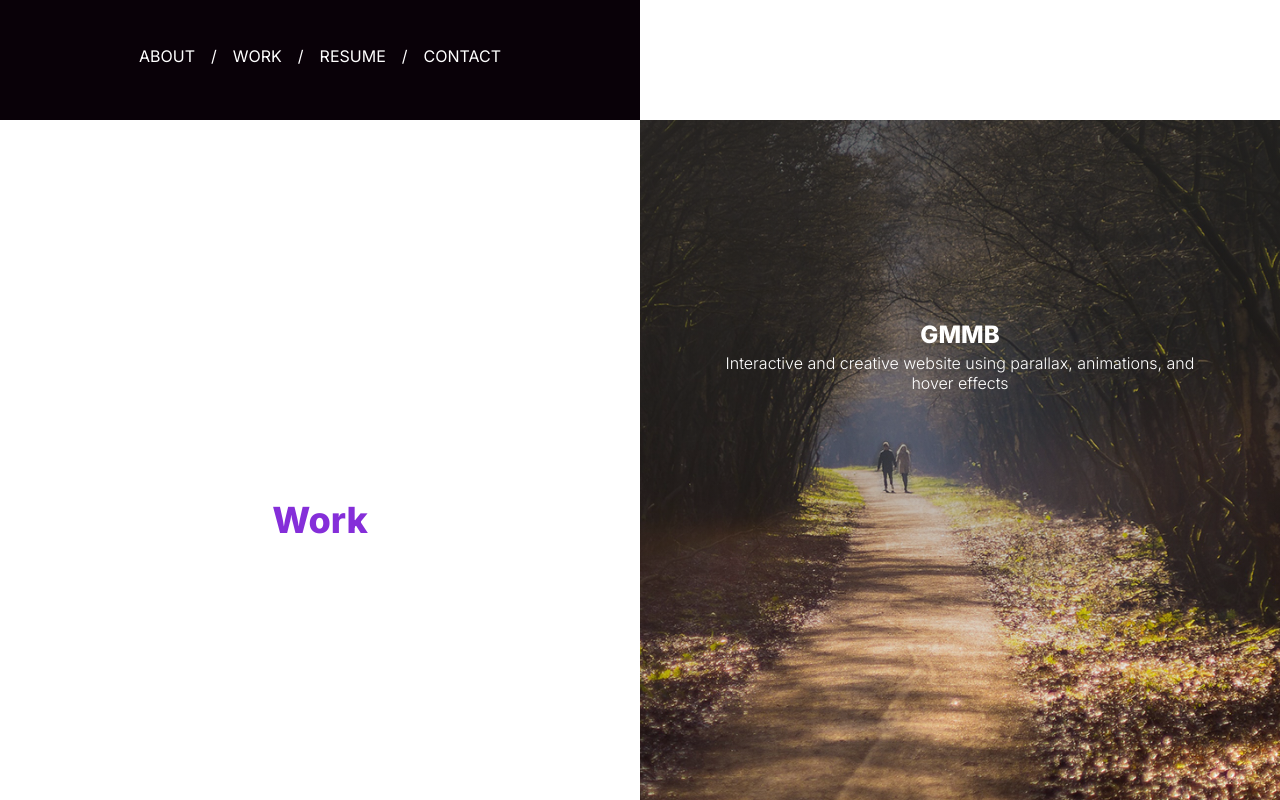
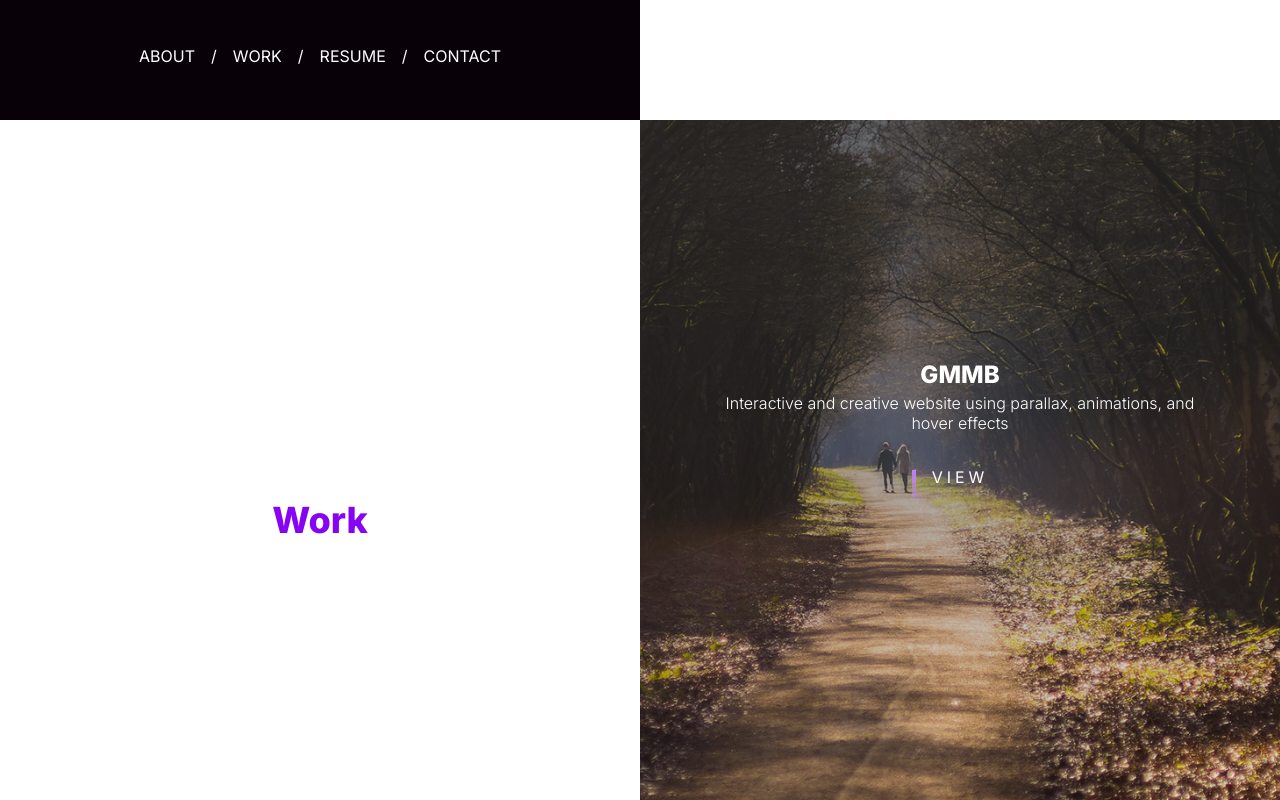
Before and after one commit to Cathy347Le/react-portfolio, a React (Create React App) app: page / in a window 1280 px wide. Shown: the part 1480-2280 px from the top of the page. Built offline with nearby package versions, Linux system fonts and the light colour scheme.

Commit message:
add button into project component

```diff
--- a/src/Components/Project.jsx
+++ b/src/Components/Project.jsx
@@ -13,6 +13,19 @@ class Project extends Component {
         <div className="project-content">
           <h3>{this.props.project.title}</h3>
           <h4 className="description">{this.props.project.description}</h4>
+          <div className="button-container">
+            <a
+              href={this.props.project.linkURL}
+              target="_blank"
+              rel="noreferrer"
+            >
+              <span></span>
+              <span></span>
+              <span></span>
+              <span></span>
+              View
+            </a>
+          </div>
         </div>
       </div>
     );
--- a/src/Components/Work.jsx
+++ b/src/Components/Work.jsx
@@ -23,7 +23,7 @@ class Work extends Component {
           description:
             "Interactive and creative website using parallax, animations, and hover effects",
           backgroundImage: "../images/project-acaai.jpeg",
-          linkURL: "https://www.gmmb.com/",
+          linkURL: "https://acaai.org/",
         },
         {
           id: 3,
--- a/src/Components/Work.scss
+++ b/src/Components/Work.scss
@@ -1,4 +1,5 @@
-$purple: #852ed9;
+$purple: #8703f4;
+$neon-purple: #c581fe;
 $black: #090108;
 $white: #ffffff;
 
@@ -39,12 +40,120 @@ $white: #ffffff;
         align-items: center;
         color: white;
         position: relative;
-        top: 25%;
+        top: 30%;
         max-width: 500px;
         margin: auto;
         text-align: center;
         .description {
           font-weight: 300;
+        }
+        .button-container {
+          a {
+            position: relative;
+            display: inline-block;
+            padding: 10px 20px;
+            color: white;
+            font-size: 16px;
+            font-weight: 400;
+            text-decoration: none;
+            text-transform: uppercase;
+            overflow: hidden;
+            transition: 0.5s;
+            margin-top: 24px;
+            letter-spacing: 4px;
+          }
+
+          a:hover {
+            background: $purple;
+            color: #fff;
+            // border-radius: 5px;
+            box-shadow: 0 0 0px $purple, 0 0 25px $purple, 0 0 50px $purple,
+              0 0 100px $purple;
+          }
+
+          a span {
+            position: absolute;
+            display: block;
+          }
+
+          a span:nth-child(1) {
+            top: 0;
+            left: -100%;
+            width: 100%;
+            height: 4px;
+            background: linear-gradient(90deg, transparent, $neon-purple);
+            animation: btn-anim1 1s linear infinite;
+          }
+
+          @keyframes btn-anim1 {
+            0% {
+              left: -100%;
+            }
+            50%,
+            100% {
+              left: 100%;
+            }
+          }
+
+          a span:nth-child(2) {
+            top: -100%;
+            right: 0;
+            width: 4px;
+            height: 100%;
+            background: linear-gradient(180deg, transparent, $neon-purple);
+            animation: btn-anim2 1s linear infinite;
+            animation-delay: 0.25s;
+          }
+
+          @keyframes btn-anim2 {
+            0% {
+              top: -100%;
+            }
+            50%,
+            100% {
+              top: 100%;
+            }
+          }
+
+          a span:nth-child(3) {
+            bottom: 0;
+            right: -100%;
+            width: 100%;
+            height: 4px;
+            background: linear-gradient(270deg, transparent, $neon-purple);
+            animation: btn-anim3 1s linear infinite;
+            animation-delay: 0.5s;
+          }
+
+          @keyframes btn-anim3 {
+            0% {
+              right: -100%;
+            }
+            50%,
+            100% {
+              right: 100%;
+            }
+          }
+
+          a span:nth-child(4) {
+            bottom: -100%;
+            left: 0;
+            width: 4px;
+            height: 100%;
+            background: linear-gradient(360deg, transparent, $neon-purple);
+            animation: btn-anim4 1s linear infinite;
+            animation-delay: 0.75s;
+          }
+
+          @keyframes btn-anim4 {
+            0% {
+              bottom: -100%;
+            }
+            50%,
+            100% {
+              bottom: 100%;
+            }
+          }
         }
       }
       &:before {
@@ -55,15 +164,10 @@ $white: #ffffff;
         width: 100%;
         display: block;
         height: 100%;
-        // background: linear-gradient(
-        //   180deg,
-        //   rgba(255, 255, 255, 0) 0,
-        //   rgba(0, 0, 0, 0.82) 100%
-        // );
         background: linear-gradient(
           180deg,
           rgba(38, 38, 38, 0.7) 0,
-          rgba(255, 255, 255, 0) 80%
+          rgba(255, 255, 255, 0) 100%
         );
       }
     }
--- a/src/Components/variables-mixins.scss
+++ b/src/Components/variables-mixins.scss
@@ -1,4 +1,4 @@
-$purple: #852ed9;
+$purple: #8703f4;
 $black: #090108;
 $white: #ffffff;
 
```
